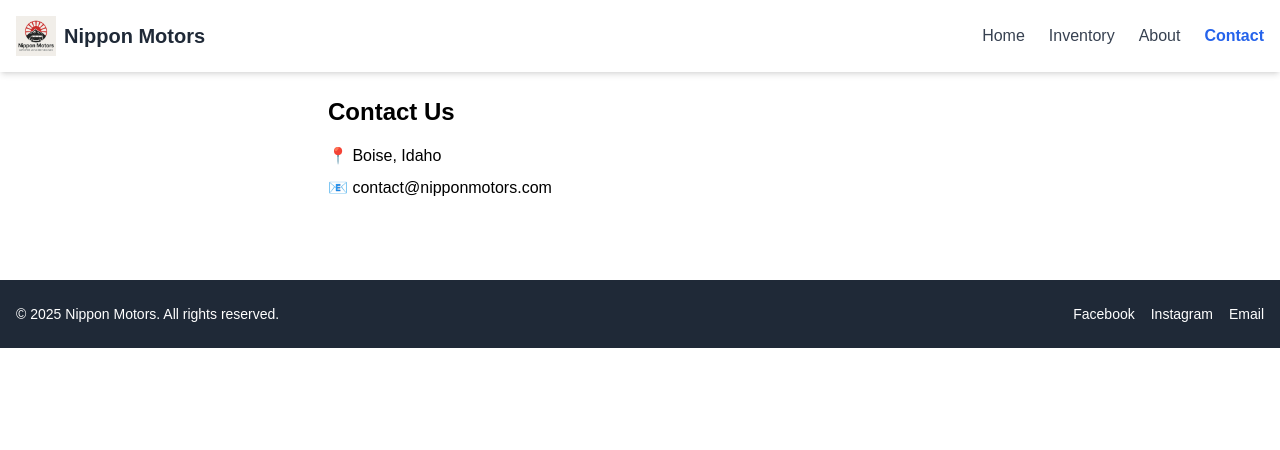
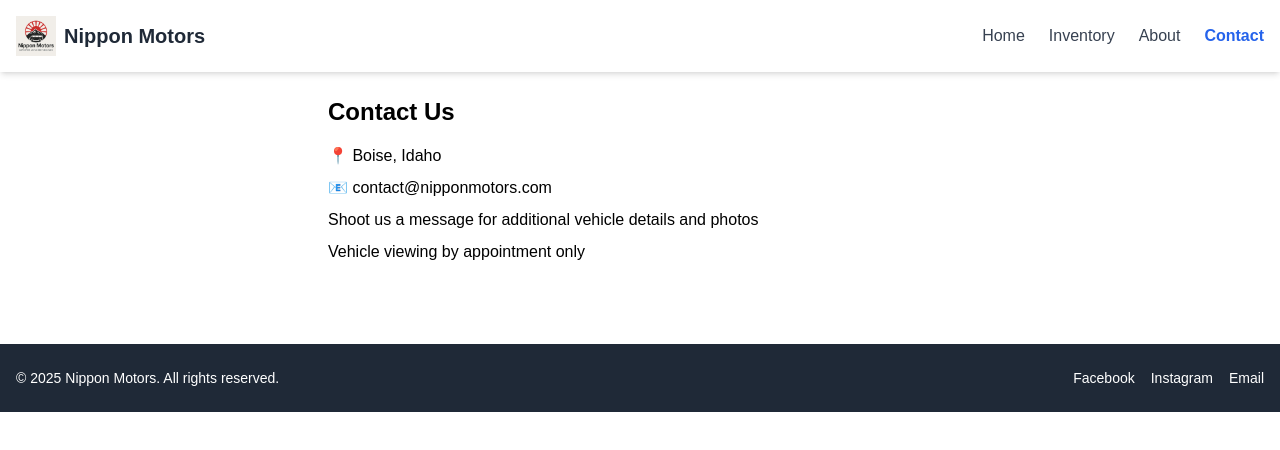
Before and after one commit to ryanfreeman320/idaho-jdm-motors, a React (Create React App) app: page /contact in a window 1280 px wide. Shown: the top 450 px of the page. Built offline with nearby package versions, Linux system fonts and the light colour scheme.

Commit message:
Update Contact.js

```diff
--- a/src/Contact.js
+++ b/src/Contact.js
@@ -4,6 +4,8 @@ export default function Contact() {
       <h1 className="text-2xl font-bold mb-4">Contact Us</h1>
       <p className="mb-2">📍 Boise, Idaho</p>
       <p className="mb-2">📧 contact@nipponmotors.com</p>
+      <p className="mb-2">Shoot us a message for additional vehicle details and photos</p>
+      <p className="mb-2">Vehicle viewing by appointment only</p>
     </div>
   );
 }
```
